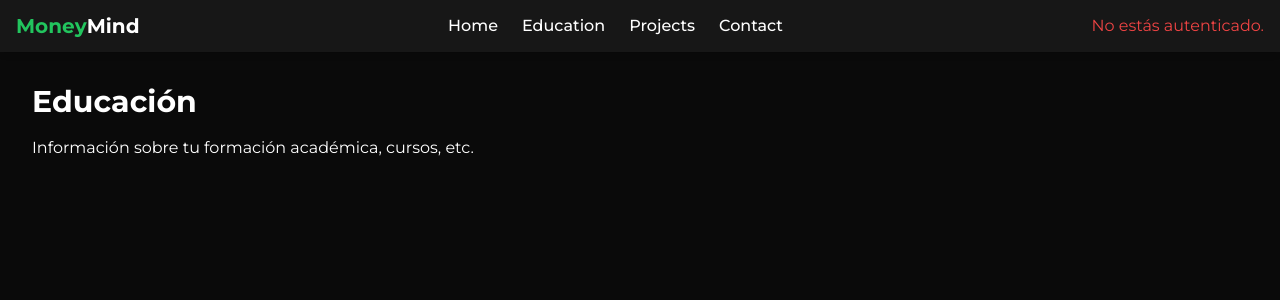
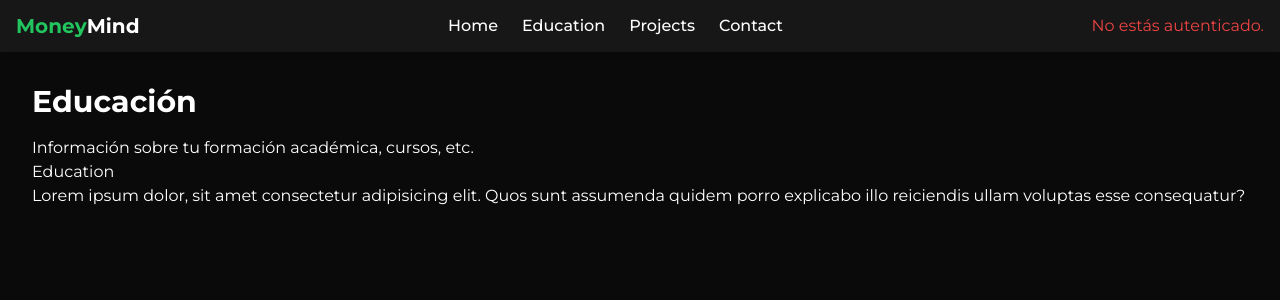
Before and after one commit to Lau-szutner/Money-Mind, a Next.js app in the folder frontend/: page /education in a window 1280 px wide. Shown: the top 300 px of the page. Built offline with nearby package versions, Linux system fonts and the light colour scheme.

Commit message:
sumo componente

```diff
--- a/frontend/src/app/education/components/EducationTabBar.tsx
+++ b/frontend/src/app/education/components/EducationTabBar.tsx
@@ -3,6 +3,11 @@ const EducationTabBar = () => {
     <div>
       <div>
         <h2>Education</h2>
+        <p>
+          Lorem ipsum dolor, sit amet consectetur adipisicing elit. Quos sunt
+          assumenda quidem porro explicabo illo reiciendis ullam voluptas esse
+          consequatur?
+        </p>
       </div>
     </div>
   );
--- a/frontend/src/app/education/page.tsx
+++ b/frontend/src/app/education/page.tsx
@@ -1,9 +1,12 @@
 // app/education/page.tsx
+
+import EducationTabBar from './components/EducationTabBar';
 export default function EducationPage() {
   return (
     <main className="min-h-screen p-8 bg-neutral-950 text-white">
       <h1 className="text-3xl font-bold mb-4">Educación</h1>
       <p>Información sobre tu formación académica, cursos, etc.</p>
+      <EducationTabBar />
     </main>
   );
 }
```
